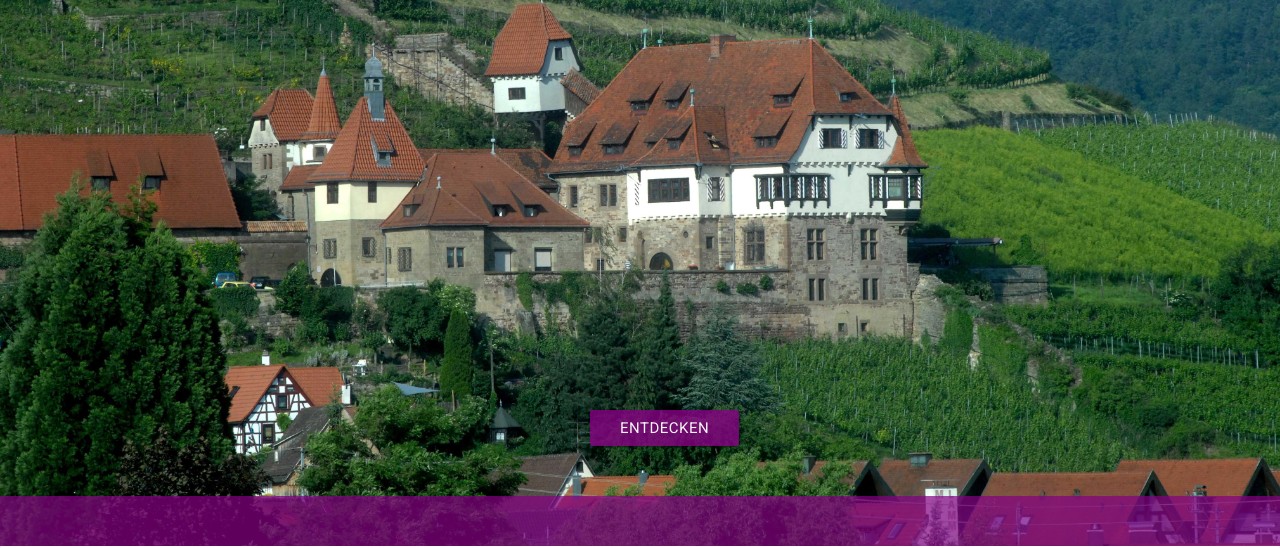
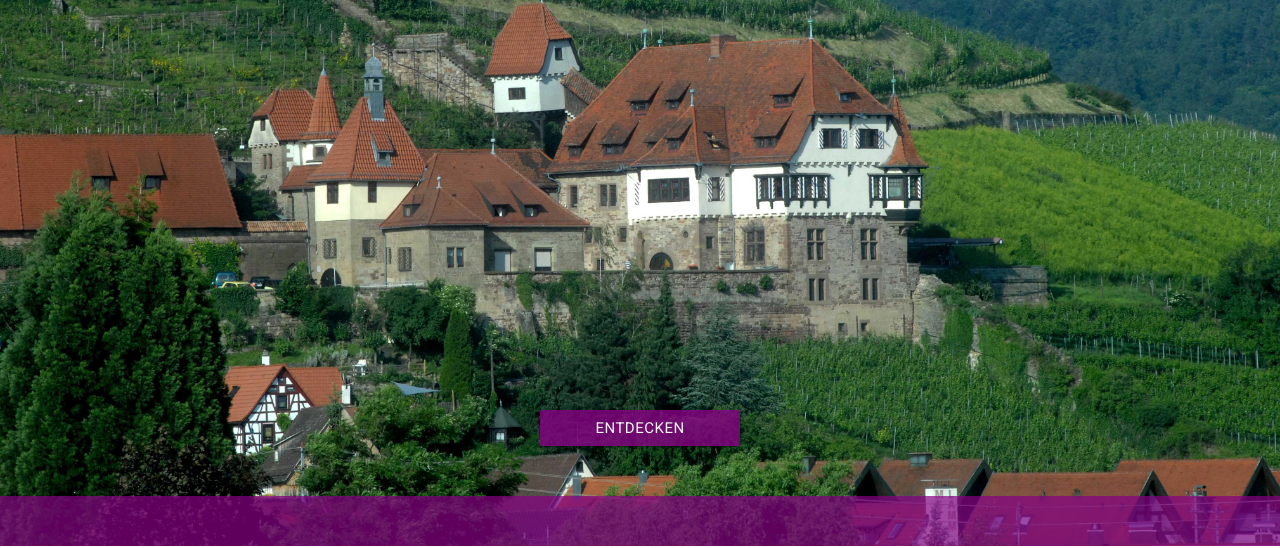
Before and after one commit to Pommersche92/HdKK-WWW-Mockup, a plain HTML site: page index.html in a window 1280 px wide. Shown: the part 254-802 px from the top of the page. Drawn offline with nearby package versions, Linux system fonts and the light colour scheme.

Commit message:
Button Darstellung angepasst

```diff
--- a/css/site.css
+++ b/css/site.css
@@ -20,7 +20,8 @@ header {
 header .btn {
 	position: absolute;
 	bottom: 100px;
-	margin-left: -50px;
+	width:200px;
+	margin-left: -100px;
 	background-color:rgba(134, 0, 132, .8);
 	color:whitesmoke;
 }
```
